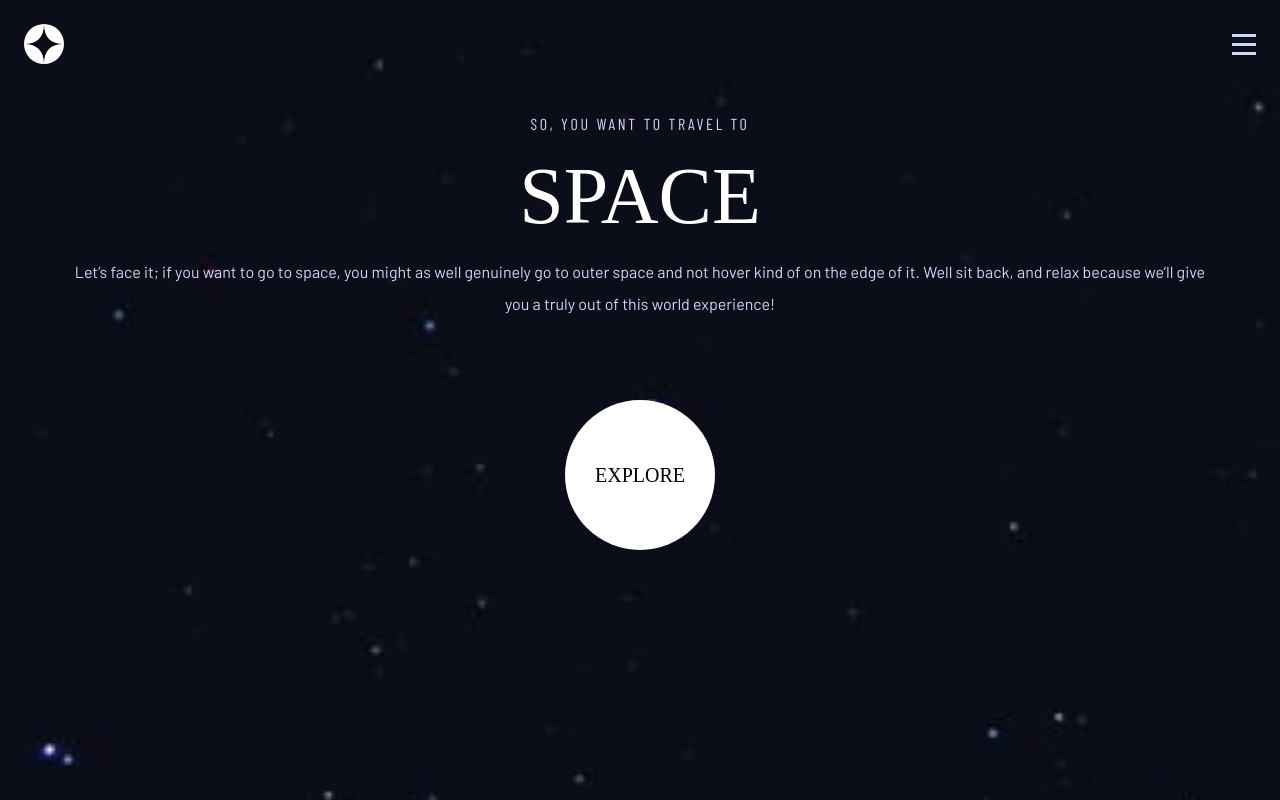
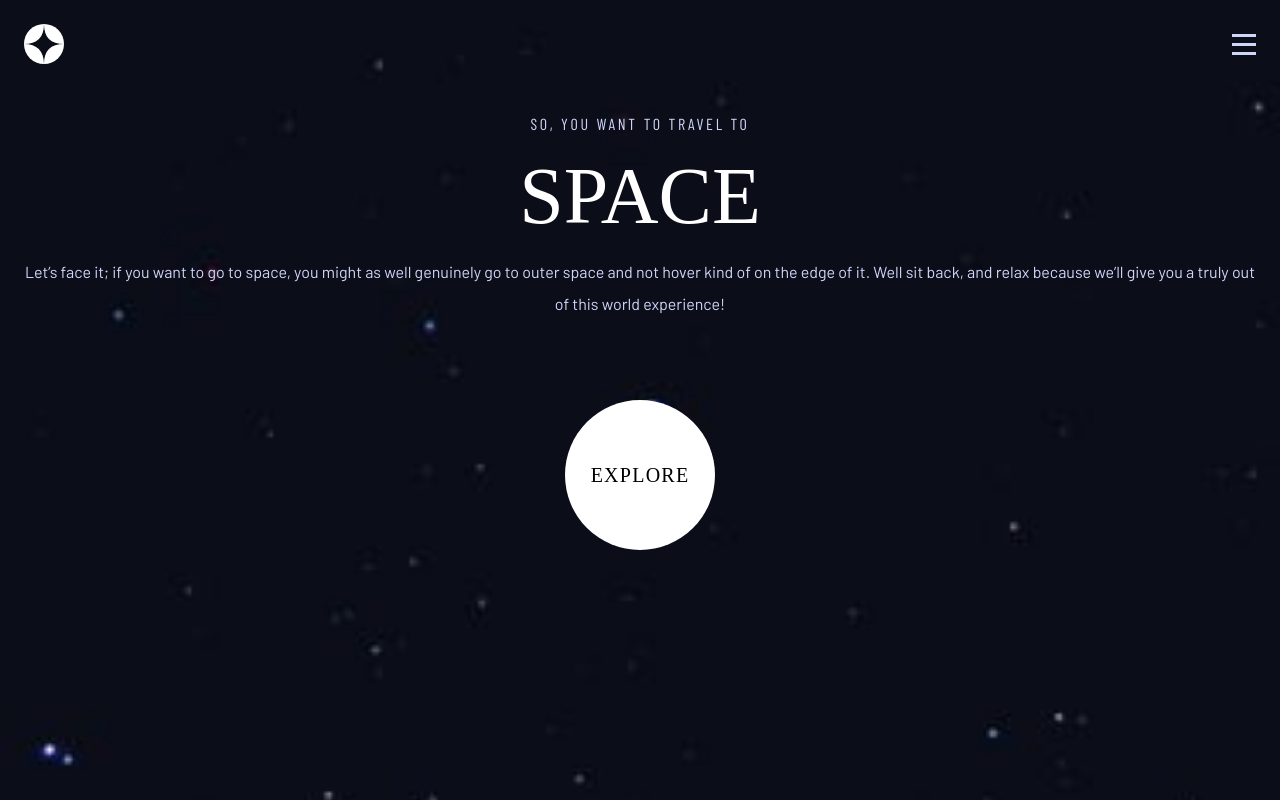
Before and after one commit to SaloRB/frontend-mentor-space-tourism-website, a Next.js app: page / in a window 1280 px wide. Built offline with nearby package versions, Linux system fonts and the light colour scheme; a web font is replaced by a local one.

Commit message:
Screen Fix

```diff
--- a/src/pages/index.js
+++ b/src/pages/index.js
@@ -1,5 +1,4 @@
 import Head from 'next/head'
-import Image from 'next/image'
 import Nav from '../components/Nav'
 
 export default function Home() {
@@ -17,14 +16,16 @@ export default function Home() {
           So, you want to travel to
         </h2>
         <h1 className="font-title text-[80px] uppercase text-white">Space</h1>
-        <p className="font-body leading-8 px-12 flex-grow">
+        <p className="font-body leading-8 flex-grow">
           Let’s face it; if you want to go to space, you might as well genuinely
           go to outer space and not hover kind of on the edge of it. Well sit
           back, and relax because we’ll give you a truly out of this world
           experience!
         </p>
-        <div className="h-[150px] w-[150px] bg-white flex items-center justify-center rounded-full mx-auto mt-[80px]">
-          <p className="font-title uppercase text-xl text-black">Explore</p>
+        <div className="h-[150px] w-[150px] bg-white grid place-content-center rounded-full mx-auto mt-20">
+          <p className="font-title uppercase text-xl text-black tracking-[1.25px]">
+            Explore
+          </p>
         </div>
       </main>
     </div>
```
